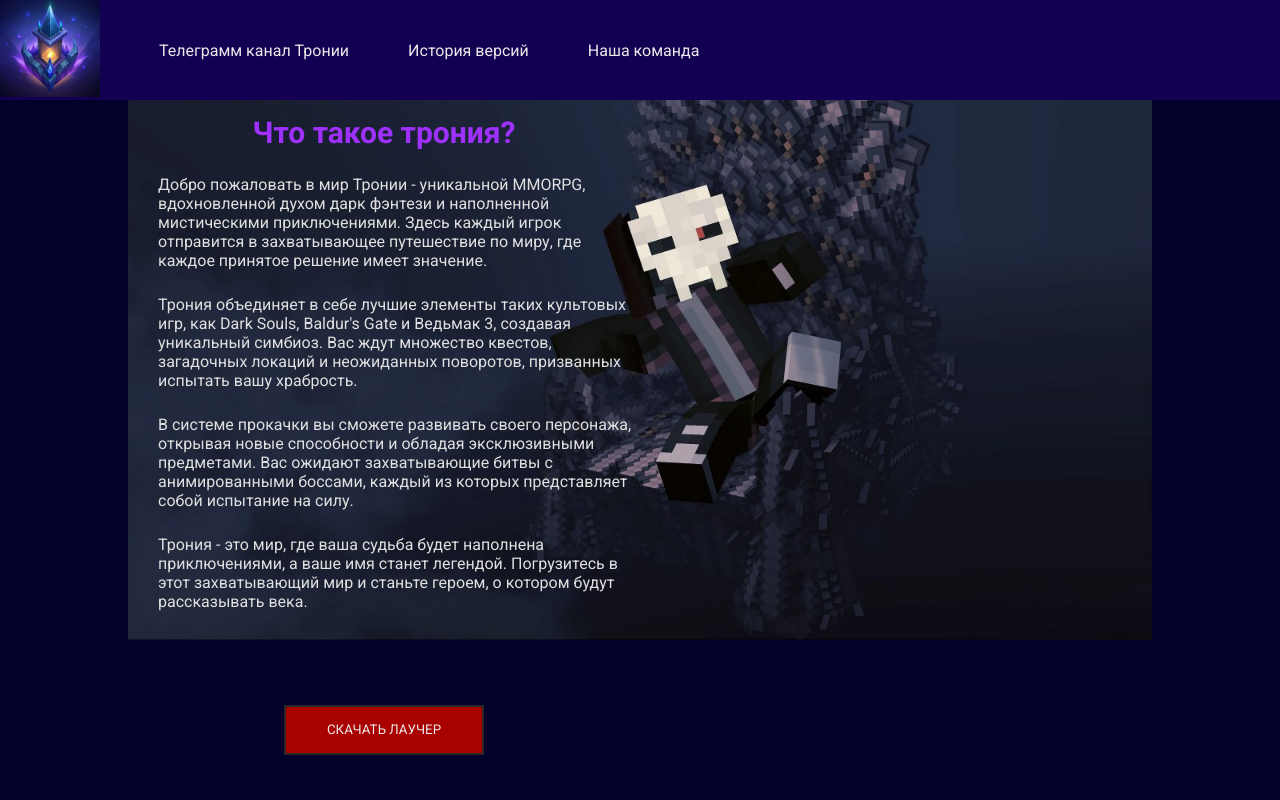
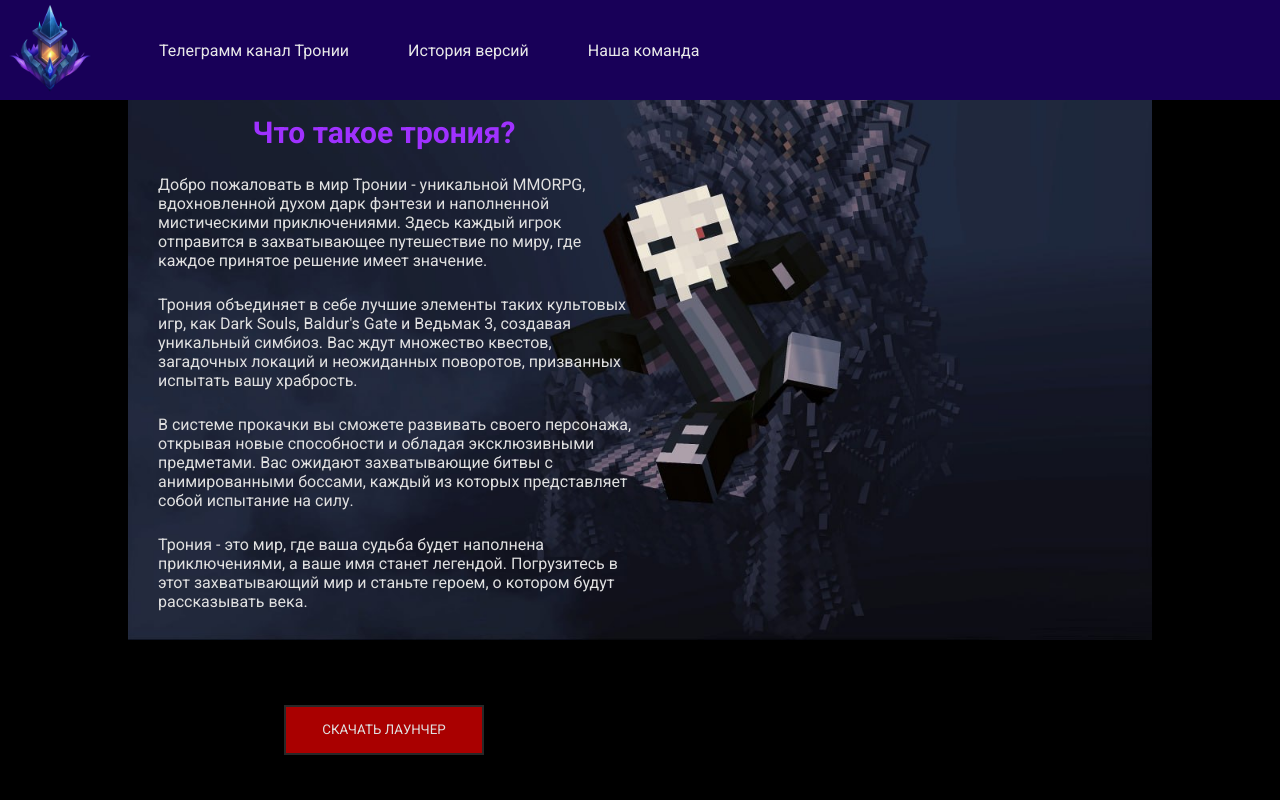
Before and after one commit to KPUCTAL/TRONIA, a plain HTML site: page index.html in a window 1280 px wide. Shown: the top 800 px of the page. Drawn offline with Linux system fonts and the light colour scheme.

Commit message:
Add files via upload

```diff
--- a/index.html
+++ b/index.html
@@ -14,7 +14,7 @@
 
         <div class="header">
             <nav class="nav">
-                <h1 class="logo"><a class='logo' href="index.html"><img class='t-img' src="logo.jpg" alt=""></a></h1>
+                <h1 class="logo"><a class='logo' href="index.html"><img class='t-img' src="logo2.png"></a></h1>
                 <ul>
                     <li><a href="http://t.me/mattyblockinschannel">Телеграмм канал Тронии</a></li>
                     <li><a href="versions.html">История версий</a></li>
@@ -39,7 +39,7 @@
 
                     <p>Трония - это мир, где ваша судьба будет наполнена приключениями, а ваше имя станет легендой. Погрузитесь в этот захватывающий мир и станьте героем, о котором будут рассказывать века.</p>
                 </div>
-                <button class="intro-button"><a class='asd'href="https://launcher.tronia.online/updates/download.php">СКАЧАТЬ ЛАУЧЕР</a></button>
+                <a class='asd'href="https://launcher.tronia.online/updates/download.php"><button class="intro-button">СКАЧАТЬ ЛАУНЧЕР</button></a>
             </div>
         </section>
 
--- a/style.css
+++ b/style.css
@@ -7,7 +7,7 @@
 header {
     width: 100%;
     height: 100px;
-    background-color: rgb(20, 0, 82);
+    background-color: rgb(24, 0, 88);
     position: fixed;
     z-index: 999;
 }
@@ -45,7 +45,7 @@ a:hover {
 
 }
 body {
-    background-color: rgb(3, 0, 41);
+    background-color: rgb(0, 0, 0);
     color: rgb(224, 224, 224);
 }
 .logo {
@@ -148,5 +148,6 @@ section {
     width: 60%;
 }
 .asd {
-
+    width: 200px;
+    height: 50px;
 }
--- a/team.css
+++ b/team.css
@@ -7,7 +7,7 @@
 header {
     width: 100%;
     height: 100px;
-    background-color: rgb(20, 0, 82);
+    background-color: rgb(24, 0, 88);
 
 }
 .header {
@@ -44,7 +44,7 @@ a:hover {
 
 }
 body {
-    background-color: rgb(3, 0, 41);
+    background-color: rgb(0, 0, 0);
     color: rgb(224, 224, 224);
 }
 .logo {
```
Also changed, not shown: team.html (+1 -1 lines), logo2.png (added).
